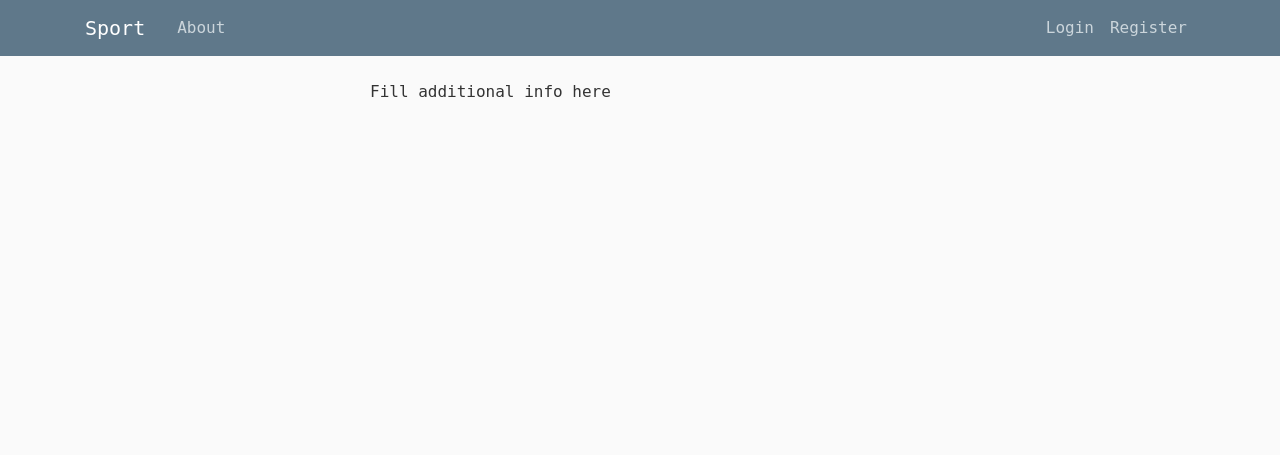
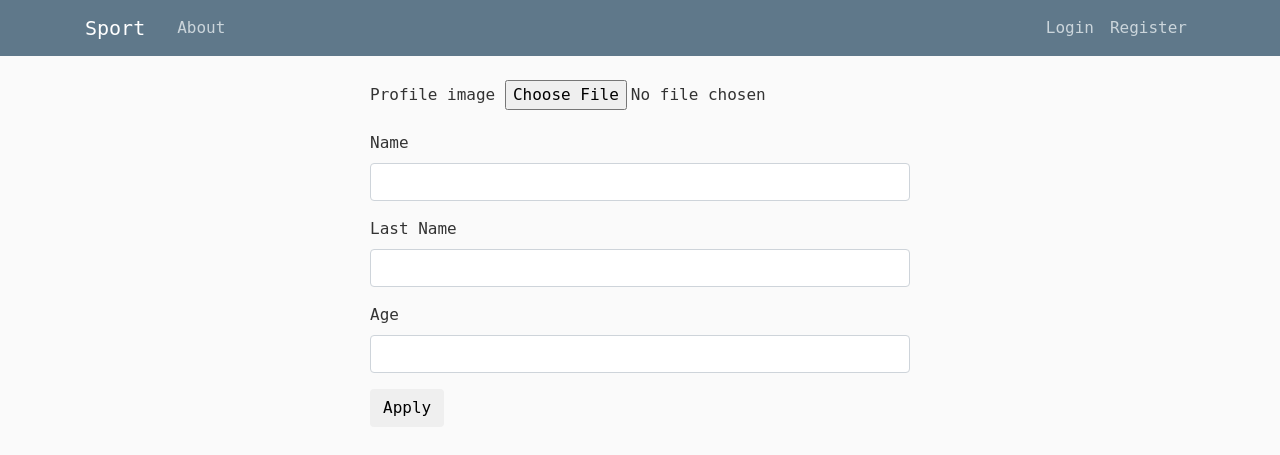
Before and after one commit to Werozel/PlayersPairingSystem, a Flask app: page /edit_profile in a window 1280 px wide. Shown: the top 455 px of the page. Run offline with Flask 2, Linux system fonts and the light colour scheme; parts of the project's set-up code (start-up, migrations or seed data) failed here and were passed over; some libraries are stand-ins or nearby versions.

Commit message:
Продолжаю писать отображение профиля, написал форму изменения информации о профиле, пока без пола

```diff
--- a/forms.py
+++ b/forms.py
@@ -1,6 +1,6 @@
 from flask_wtf import FlaskForm
-from wtforms import StringField, PasswordField, SubmitField, BooleanField
-from wtforms.validators import DataRequired, Length, Email, EqualTo
+from wtforms import StringField, PasswordField, SubmitField, BooleanField, FileField, IntegerField, SelectField
+from wtforms.validators import DataRequired, Length, Email, EqualTo, NumberRange
 
 
 class RegistrationForm(FlaskForm):
@@ -23,3 +23,12 @@ class LoginForm(FlaskForm):
 				validators=[DataRequired()])
 	remember = BooleanField('Remember me')
 	submit = SubmitField('Login')
+
+
+class EditProfileForm(FlaskForm):
+	picture = FileField('Profile image', validators=[])
+	name = StringField('Name', validators=[DataRequired(), Length(max=30)])
+	last_name = StringField('Last Name', validators=[DataRequired(), Length(max=50)])
+	age = IntegerField('Age', validators=[NumberRange(min=5, max=100)])
+	#gender = SelectField('Gender', default=18, choices=['Male', 'Female'])
+	submit = SubmitField('Apply')
--- a/globals.py
+++ b/globals.py
@@ -3,6 +3,7 @@ from constants import config
 from app_config import SECRET_KEY, DB_URI
 from flask import Flask
 from flask_sqlalchemy import SQLAlchemy
+from flask_bootstrap import Bootstrap
 import logging
 import datetime
 
@@ -17,6 +18,7 @@ def get_app(name: str) -> Flask:
 
 exiting = 0
 app = get_app(__name__)
+bootstrap =  Bootstrap(app)
 db = SQLAlchemy(app)
 
 
--- a/server.py
+++ b/server.py
@@ -1,11 +1,11 @@
 from flask import render_template, url_for, request, redirect, flash
-from forms import RegistrationForm, LoginForm
+from forms import RegistrationForm, LoginForm, EditProfileForm
 from flask_sqlalchemy import SQLAlchemy
 import libs.crypto as crypto
 from libs.User import User
 from libs.Group import Group
 from libs.Users import login as login_user
-from globals import app, db
+from globals import app, db, bootstrap
 
 current_user = None
 
@@ -52,7 +52,20 @@ def register():
 
 @app.route("/edit_profile", methods=['GET', 'POST'])
 def edit_profile():
-    return render_template("edit_profile.html", title="Edit profile", current_user=current_user)
+    form = EditProfileForm()
+    if request.method == 'POST':
+        if form.validate_on_submit():
+            global current_user
+            current_user.name = form.name.data
+            current_user.last_name = form.last_name.data
+            current_user.age = form.age.data
+            #current_user.gender = 'M' if form.gender.data == 'Male' else 'F'
+            # TODO add image_file link
+            db.session.add(current_user)
+            db.session.commit()
+            flash('Profile edited!', 'success')
+            return redirect(url_for('profile'))
+    return render_template("edit_profile.html", title="Edit profile", current_user=current_user, form=form)
 
 
 @app.route("/profile")
@@ -68,4 +81,5 @@ def log_out():
 
 
 if __name__ == "__main__":
+    print(User.query.all())
     app.run(debug=True)
--- a/templates/edit_profile.html
+++ b/templates/edit_profile.html
@@ -2,6 +2,6 @@
 
 {% block content %}
 
-    Fill additional info here
+    {{ wtf.quick_form(form) }}
 
 {% endblock content %}
--- a/templates/main.html
+++ b/templates/main.html
@@ -1,3 +1,5 @@
+{% import "bootstrap/wtf.html" as wtf %}
+
 <!DOCTYPE html>
 <html lang="ru">
 <head>
```
Also changed, not shown: templates/profile.html (+15 -3 lines).
